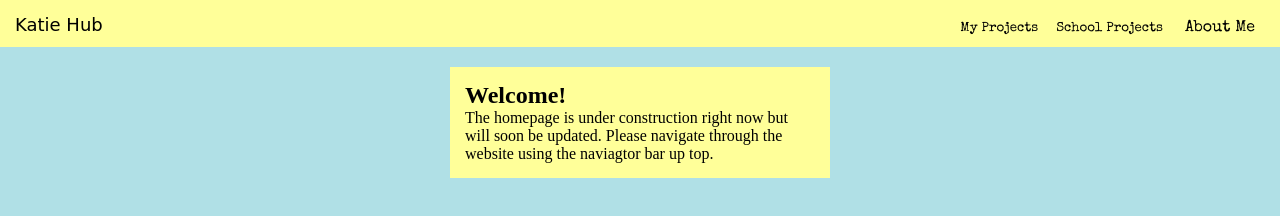
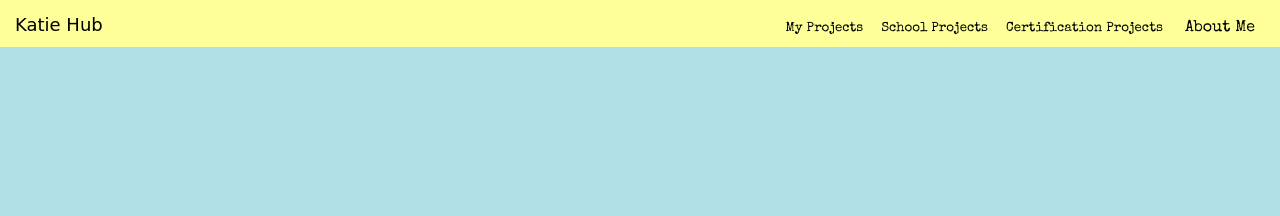
Before and after one commit to Abareyellow/KatieHub, a plain HTML site: page index.html in a window 1280 px wide. Drawn offline with nearby package versions, Linux system fonts and the light colour scheme; a web font is replaced by a local one.

Commit message:
Creating a new tab for the site

```diff
--- a/index.html
+++ b/index.html
@@ -32,14 +32,15 @@
           <a href="pizzashanty.html">Pizza Shanty</a>
         </div>
       </div>
+      <div class="dropdown">
+        <button class="dropdown-btn">Certification Projects</button>
+        <div class="dropdown-options">
+          <a href="#"></a>
+        </div>
+      </div>
       <a href="aboutme.html">About Me</a>
     </div>
   </nav>
-
-  <article>
-    <h2>Welcome!</h2>
-    <p>The homepage is under construction right now but will soon be updated. Please navigate through the website using the naviagtor bar up top.</p>
-  </article>
 </body>
 
 </html>
```
